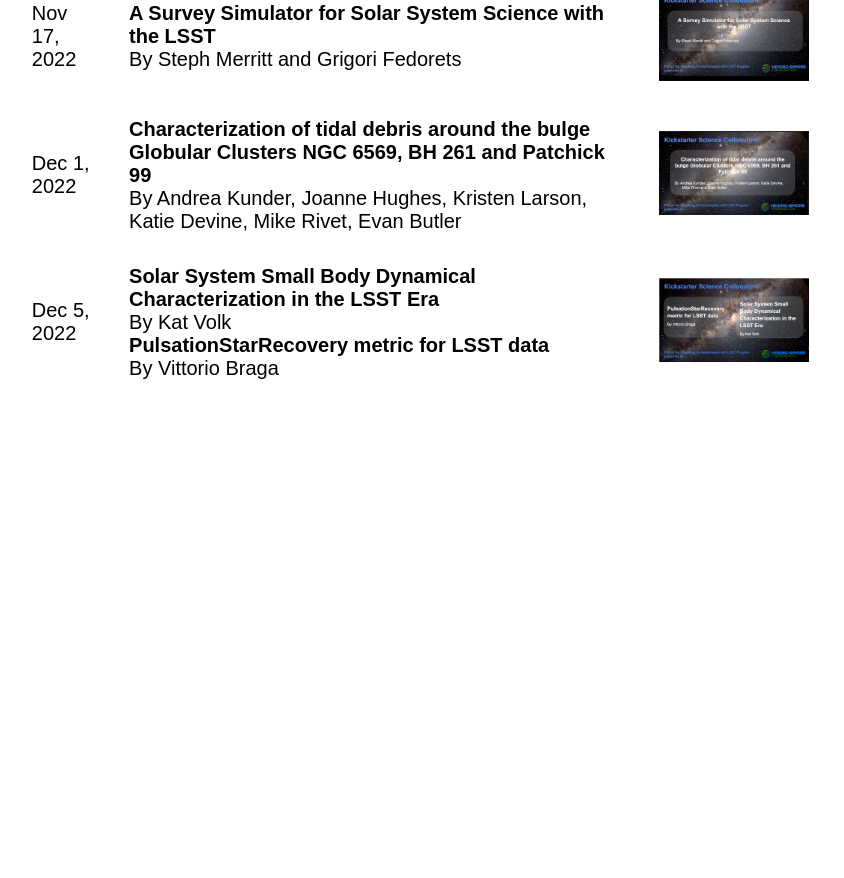
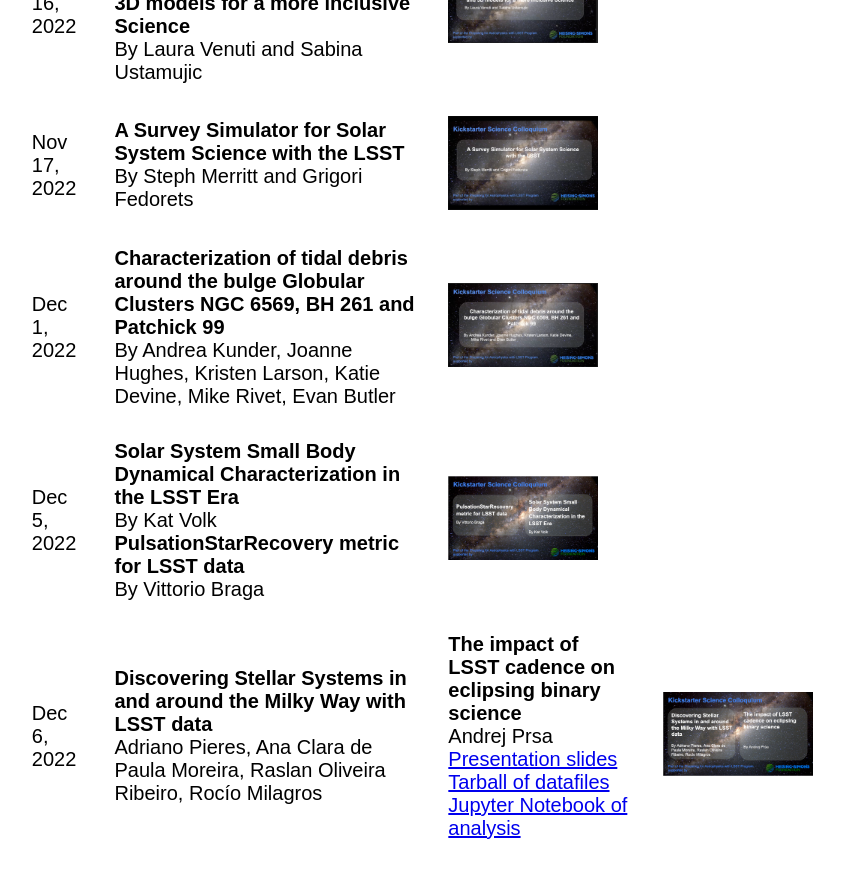
Before and after one commit to lsst-sci-prep/lsst-sci-prep.github.io, a Jekyll site: the page built from kickstarter_colloquia.html, in a window 1280 px wide and 900 px high, scrolled down 2647 px. Shown: the top 878 px of the window, without its empty margins (281-1125 px from the left). Built offline with Jekyll 4.4.1, drawn with Linux system fonts in a browser that asks for light colours; before the commit the page ends 3087 px from its top, so only the background shows below that; some of the changed text lies outside the part shown.

Commit message:
Details of Dec 6 colloquium added

```diff
--- a/kickstarter_colloquia.html
+++ b/kickstarter_colloquia.html
@@ -11,15 +11,6 @@ of LSST.  All of the colloquia were held online.</p>
 <table>
   <tr>
     <th>Date</th><th>Colloquium title and speakers</th>
-  </tr>
-  <tr>
-    <td>Dec 6, 2022</td>
-    <td><b>Discovering Stellar Systems in and around the Milky Way with LSST data
-</b><br>
-    Adriano Pieres, Ana Clara de Paula Moreira, Raslan Oliveira Ribeiro, Rocío Milagros<br>
-    <td><b>PulsationStarRecovery metric for LSST data</b><br>
-    Vittorio Braga<br>
-  </td>
   </tr>
   <tr>
     <td>Dec 8, 2022</td>
@@ -122,4 +113,19 @@ of LSST.  All of the colloquia were held online.</p>
     <a href="https://youtu.be/pEZ6rtm5Im0"><img src="/assets/images/ks_dec5_thumbnail.png" width=150></a>
   </td>
   </tr>
+  <tr>
+    <td>Dec 6, 2022</td>
+    <td><b>Discovering Stellar Systems in and around the Milky Way with LSST data
+</b><br>
+    Adriano Pieres, Ana Clara de Paula Moreira, Raslan Oliveira Ribeiro, Rocío Milagros<br>
+    <td><b>The impact of LSST cadence on eclipsing binary science</b><br>
+    Andrej Prsa<br>
+    <a href="https://docs.google.com/presentation/d/1PjD7DF5BiBEToqVVmPcvGcPlYWNiqNi3DEeAswRkMoE/edit?usp=sharing">Presentation slides</a><br>
+    <a href="http://aprsa.villanova.edu/files/2023_rubinEBs.tgz">Tarball of datafiles</a><br>
+    <a href="http://aprsa.villanova.edu/files/2023_rubinEBs/rubinEBs.html">Jupyter Notebook of analysis</a><br>
+  </td>
+  <td>
+    <a href="https://youtu.be/S0Y5h_1uUC0"><img src="/assets/images/ks_dec6_thumbnail.png" width=150></a>
+  </td>
+  </tr>
 </table>
```
Also changed, not shown: assets/images/ks_dec6_thumbnail.png (added).
